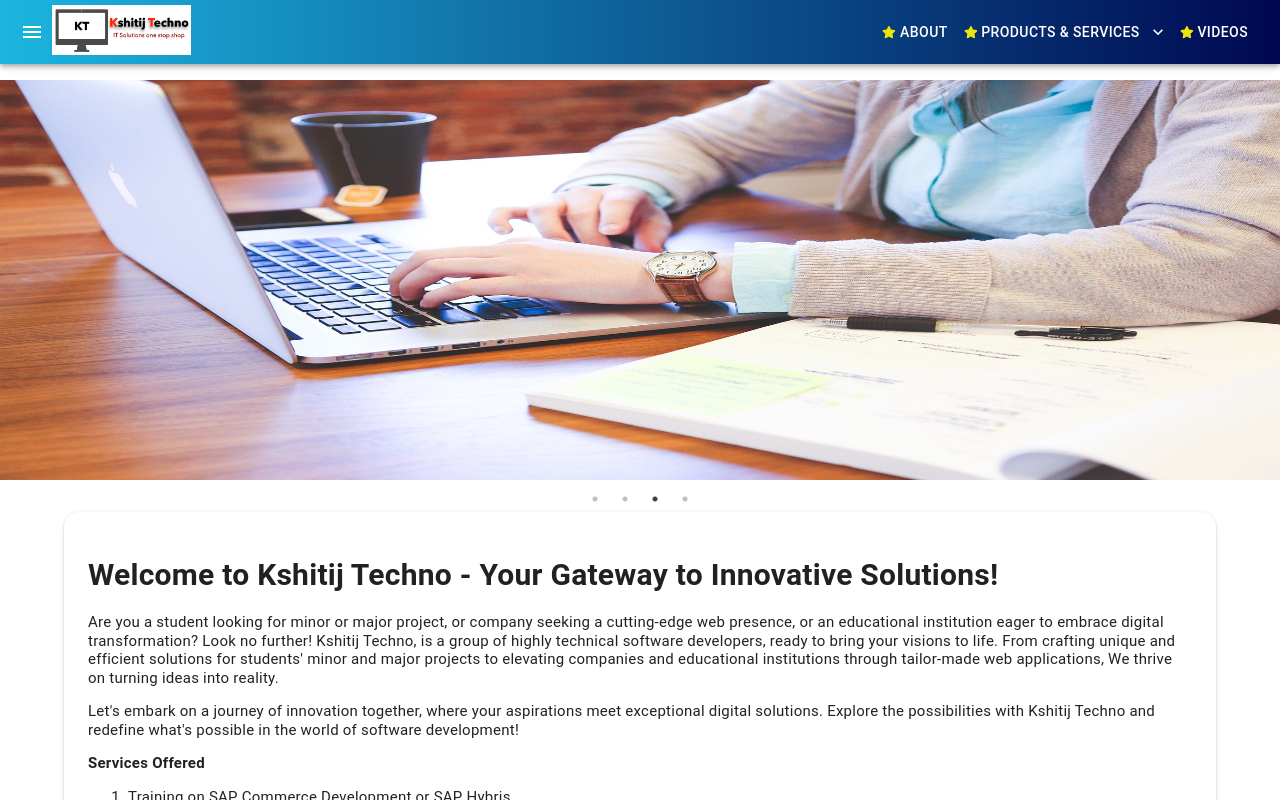
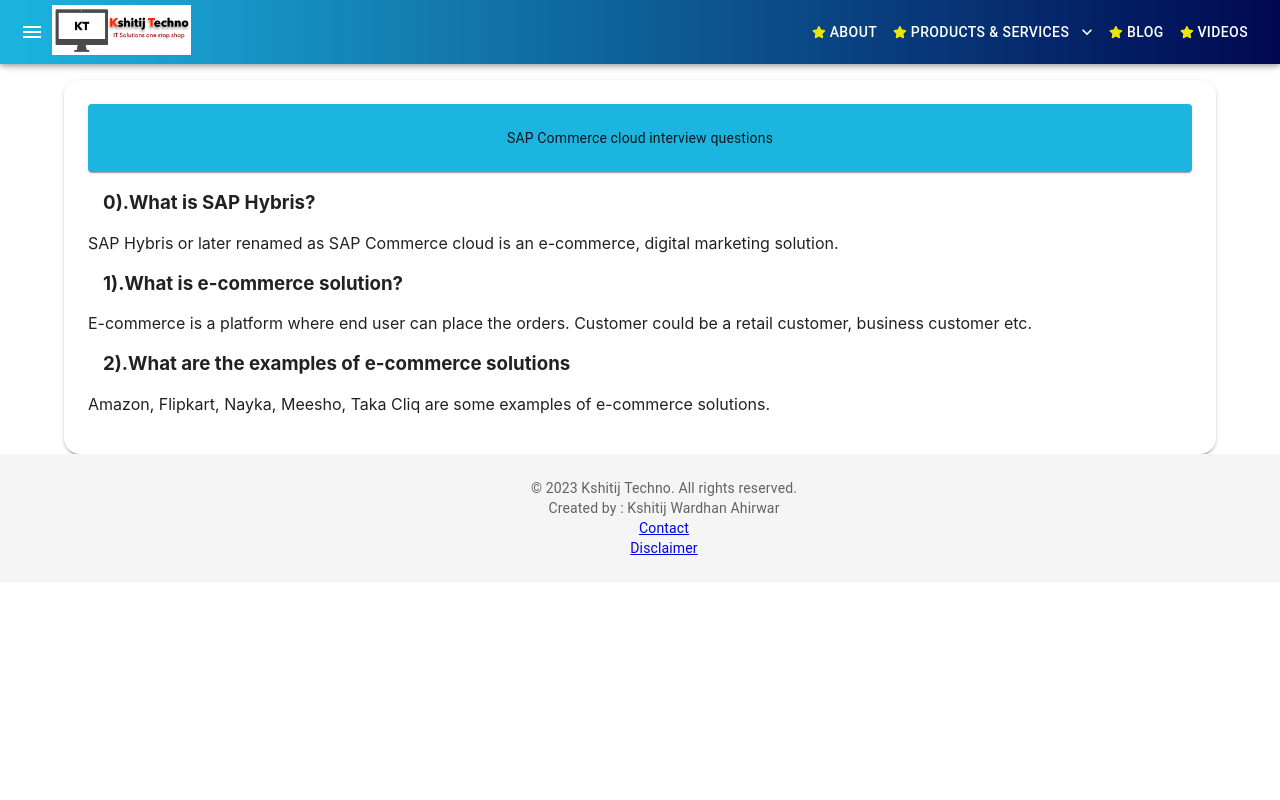
Before and after one commit to kshitijtechno/kshitijtechno.github.io, a React (Create React App) app: page /#/blog in a window 1280 px wide. Before the commit this address led to /#/. Shown: the top 800 px of the page. Built offline with nearby package versions, Linux system fonts and the light colour scheme; no server answers.

Commit message:
Added Disclaimer and Blog

```diff
--- a/src/App.js
+++ b/src/App.js
@@ -4,6 +4,8 @@
 import AboutUs from './Home';
 import ContactUs from './ContactUs';
 import Videos from './Videos';
+import Blog from './Blog';
+import Disclaimer from './Disclaimer';
 import Layout from './Layout';
 import ReactGA from 'react-ga';
 
@@ -17,7 +19,9 @@
           <Routes>
             <Route path="/" element={<div className="content"><AboutUs /></div>} />
              <Route path="/contactus" element={<div className="content"><ContactUs /></div>} />
+             <Route path="/blog" element={<div className="content"><Blog /></div>} />
             <Route path="/videos" element={<div className="content"><Videos /></div>} />
+            <Route path="/disclaimer" element={<div className="content"><Disclaimer /></div>} />
             {/*<Route path="/signup" element={<div className="content"><SignUp /></div>} />
             <Route path="/login" element={<div className="content"><LogIn /></div>} />
             <Route path="/logout" element={<div className="content"><LogOut /></div>} /> */}
--- a/src/AppNavBar.js
+++ b/src/AppNavBar.js
@@ -79,11 +79,11 @@
                   <FontAwesomeIcon icon={faStar} size="sm" style={{ color: "#ece509" }} />&nbsp;
                   <ListItemText primary={config.menuItem2} />
                 </ListItem>
-                <ListItem button component={Link} to="/videos" onClick={toggleDrawer(false)}>
+                <ListItem button component={Link} to="/blog" onClick={toggleDrawer(false)}>
                   <FontAwesomeIcon icon={faStar} size="sm" style={{ color: "#ece509" }} />&nbsp;
                   <ListItemText primary={config.menuItem3} />
                 </ListItem>
-                <ListItem button component={Link} to="/contactus" onClick={toggleDrawer(false)}>
+                <ListItem button component={Link} to="/videos" onClick={toggleDrawer(false)}>
                   <FontAwesomeIcon icon={faStar} size="sm" style={{ color: "#ece509" }} />&nbsp;
                   <ListItemText primary={config.menuItem4} />
                 </ListItem>
@@ -126,9 +126,13 @@
                 </Button>
               </MenuItem>
             </Menu>
+            <Button color="inherit" component={Link} to="/blog" onClick={toggleDrawer(false)}>
+              <FontAwesomeIcon icon={faStar} size="sm" style={{ color: "#ece509" }} />&nbsp;
+              {config.menuItem3}
+            </Button>
             <Button color="inherit" component={Link} to="/videos" onClick={toggleDrawer(false)}>
               <FontAwesomeIcon icon={faStar} size="sm" style={{ color: "#ece509" }} />&nbsp;
-              {config.menuItem3}
+              {config.menuItem4}
             </Button>
           </Box>
         </Toolbar>
--- /dev/null
+++ b/src/Blog.js
@@ -0,0 +1,26 @@
+import { Container, Paper } from '@mui/material';
+import config from './config';
+import MediaCard from './MediaCard';
+
+const Blog = () => {
+    return (
+        <div>
+            <Container maxWidth="lg" sx={{ marginTop: 4 }}>
+              <Paper elevation={2} sx={{ padding: 3, borderRadius: 4 }}>
+              <MediaCard
+                content="SAP Commerce cloud interview questions"
+                cardStyle={{ maxWidth: '100%', backgroundColor: '#1CB5E0', textAlign:'center' }}
+                />
+              {config.blog_questionAnswer.map((data, index) => (
+                  <div key={index}>
+                    <h3>{index}).{data.question}</h3>
+                    <p dangerouslySetInnerHTML={{ __html: data.answer }}></p>
+                  </div>
+                ))}
+              </Paper>
+            </Container>
+        </div>
+    );
+}
+
+export default Blog;
--- /dev/null
+++ b/src/Disclaimer.js
@@ -0,0 +1,60 @@
+import { Container, Paper } from '@mui/material';
+
+const Disclaimer = () => {
+    return (
+        <div>
+            <Container maxWidth="lg" sx={{ marginTop: 4 }}>
+              <Paper elevation={2} sx={{ padding: 3, borderRadius: 4 }}>
+                 <h1>Disclaimer for Kshitij Techno or Kshitij Wardhan Ahirwar</h1>
+                 <p>Last updated: 3rd Dec 2023</p>
+                 <ol>
+                    <li>
+                        <strong>Use of Website:</strong>
+                        <p>The information provided on Kshitij Techno (the "Service") is for general informational purposes only. The content is provided by Kshitij Techno and while we strive to keep the information up to date and correct, we make no representations or warranties of any kind, express or implied, about the completeness, accuracy, reliability, suitability, or availability with respect to the website or the information, products, services, or related graphics contained on the website for any purpose. Any reliance you place on such information is therefore strictly at your own risk.</p>
+                    </li>
+
+                    <li>
+                        <strong>External Links:</strong>
+                        <p>Kshitij Techno may contain links to external websites that are not provided or maintained by or in any way affiliated with Kshitij Techno. Please note that Kshitij Techno or Kshitij Wardhan Ahirwar does not guarantee the accuracy, relevance, timeliness, or completeness of any information on these external websites.</p>
+                    </li>
+
+                    <li>
+                        <strong>Affiliate Disclaimer:</strong>
+                        <p>Some links within the Service may be affiliate links. This means that Kshitij Techno or Kshitij Wardhan Ahirwar may earn a commission if you click on the link and make a purchase. However, this will not incur any additional cost to you.</p>
+                    </li>
+
+                    <li>
+                        <strong>Content Changes:</strong>
+                        <p>Kshitij Techno or Kshitij Wardhan Ahirwar reserves the right to make additions, deletions, or modifications to the content on the Service at any time without prior notice.</p>
+                    </li>
+
+                    <li>
+                        <strong>No Guarantees:</strong>
+                        <p>Kshitij Techno or Kshitij Wardhan Ahirwar does not warrant that the website is free of viruses or other harmful components.</p>
+                    </li>
+
+                    <li>
+                        <strong>Limitation of Liability:</strong>
+                        <p>In no event shall Kshitij Techno or Kshitij Wardhan Ahirwar be liable for any special, direct, indirect, consequential, or incidental damages or any damages whatsoever, whether in an action of contract, negligence, or other torts, arising out of or in connection with the use of the Service or the contents of the Service.</p>
+                    </li>
+
+                    <li>
+                        <strong>Changes to Disclaimer:</strong>
+                        <p>Kshitij Techno reserves the right to amend or update this disclaimer at any time without notice.</p>
+                    </li>
+                </ol>
+                <p>By using the Service, you hereby consent to our disclaimer and agree to its terms.</p>
+
+                <p>If you have any questions about this disclaimer, please contact us at codingcrust@gmail.com.</p>
+                <address>
+                    Kshitij Techno<br />
+                    Kshitij Wardhan Ahirwar<br />
+                    codingrust@gmail.com<br />
+                </address>
+              </Paper>
+            </Container>
+        </div>
+    );
+}
+
+export default Disclaimer;
--- a/src/Footer.js
+++ b/src/Footer.js
@@ -24,7 +24,10 @@
       {config.createby}
       </Typography>
       <Typography variant="body2" color="text.secondary" align="center">
-      <Link to="/contactus">{config.menuItem4}</Link>
+      <Link to="/contactus">{config.contact}</Link>
+      </Typography>
+      <Typography variant="body2" color="text.secondary" align="center">
+      <Link to="/disclaimer">{config.disclaimer}</Link>
       </Typography>
       <ScrollToTopButton/>
     </Box>
--- a/src/config.js
+++ b/src/config.js
@@ -1,10 +1,11 @@
-// config.js
 const config = {
     siteName: "Kshitij Techno",
     menuItem1: "About",
     menuItem2: "Products & Services",
-    menuItem3: "Videos",
-    menuItem4: "Contact",
+    menuItem3: "Blog",
+    menuItem4: "Videos",
+    contact: "Contact",
+    disclaimer: "Disclaimer",
     createby: "Created by : Kshitij Wardhan Ahirwar",
 
     home_showDialog: false,
@@ -14,7 +15,7 @@
     contactus_modeldata_title:  "Information",
     contactus_modeldata_careers_title:  "Want to contribute?",
     contactus_modeldata_careers_message:  "If you want to contribute towards our work and vision. You are always welcomed. Please feel free to reach out anytime.",
-    contactus_modeldata_data:"Contact us on +91-7987210964 or Whatsapp us on +91-9036623883",
+    contactus_modeldata_data:"Whatsapp us on +91-9036623883",
     youtube_modeldata_message: "To to show your support please visit <a href='https://www.youtube.com/@kshitijwardhan' target='_blank' rel='noopener noreferrer'> Kshitij Wardhan Ahirwar </a> my youtube channel. Please do watch, like, comment, share & subscribe to my channel",
     youtubeVideosTechnology: [
       {
@@ -42,6 +43,20 @@
         content: "Besli Dam Gohad",
       },
     ],
+    blog_questionAnswer: [
+      {
+        question: "What is SAP Hybris?",
+        answer: "SAP Hybris or later renamed as SAP Commerce cloud is an e-commerce, digital marketing solution.",
+      },
+      {
+        question: "What is e-commerce solution?",
+        answer: "E-commerce is a platform where end user can place the orders. Customer could be a retail customer, business customer etc.",
+      },
+      {
+        question: "What are the examples of e-commerce solutions",
+        answer: "Amazon, Flipkart, Nayka, Meesho, Taka Cliq are some examples of e-commerce solutions.",
+      },
+    ],
 
     clientCommentDisplay:"https://docs.google.com/spreadsheets/d/e/2PACX-1vTd1pmnxR9m5aMyIVQ5uaIWY9OXW2T3zf4eszQLDVvlfslmGqhV3yKlHtHI_2HRc1P7x5Vy5U9ZgFYM/pub?gid=508978835&single=true&output=csv",
 
```
